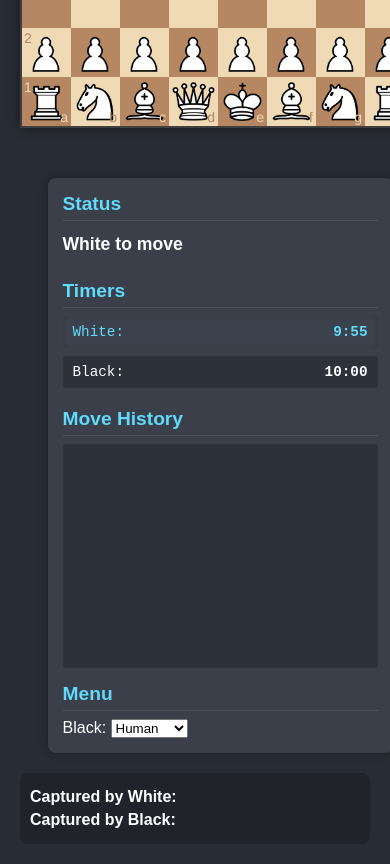
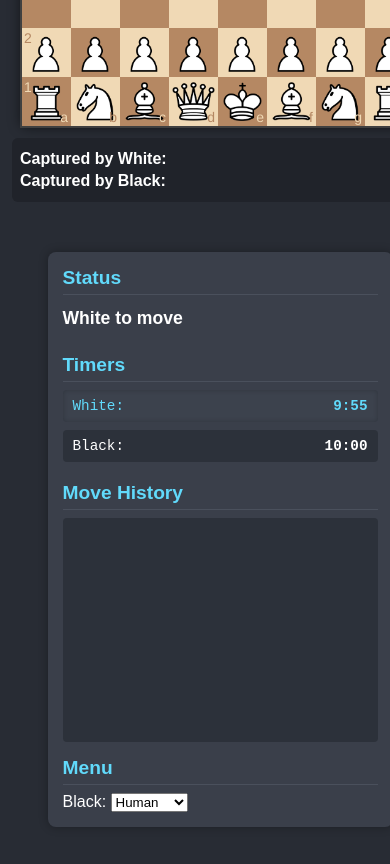
Before and after one commit to sounny/damianchess, a plain HTML site: page index.html in a window 390 px wide. Shown: the part 380-1244 px from the top of the page. Drawn offline with nearby package versions, Linux system fonts and the light colour scheme.

Commit message:
Refactor captured pieces panel layout and styles for improved responsiveness

```diff
--- a/css/style.css
+++ b/css/style.css
@@ -11,6 +11,9 @@
 
 /* Board styles */
 #board-container {
+  display: flex;
+  flex-direction: column;  /* stack board and capture rows */
+  align-items: center;     /* center them horizontally */
   flex-shrink: 0;
 }
 
@@ -105,24 +108,25 @@
 
 /* Captured Pieces panel */
 #captured-container {
-  margin-top: 20px;
-  background: #20232a;       /* match dark theme */
-  padding: 10px;
-  border-radius: 8px;
+  width: 100%;             /* same as board width */
+  margin-top: 10px;
+  background: #20232a;
+  padding: 8px;
+  border-radius: 6px;
 }
 
 .captured-row {
   display: flex;
   align-items: center;
-  margin: 5px 0;
+  margin: 4px 0;
 }
 
 .captured-label {
   color: #fff;
   font-weight: bold;
-  margin-right: 10px;
-  min-width: 130px;
+  min-width: 120px;
   text-align: right;
+  margin-right: 8px;
 }
 
 .captured-pieces {
--- a/index.html
+++ b/index.html
@@ -32,6 +32,18 @@
   <div class="game-container">
     <div id="board-container">
       <div id="board"></div>
+
+      <!-- Captured Pieces Panel now lives under the board -->
+      <div id="captured-container">
+        <div class="captured-row" id="captured-by-white">
+          <span class="captured-label">Captured by White:</span>
+          <div class="captured-pieces"></div>
+        </div>
+        <div class="captured-row" id="captured-by-black">
+          <span class="captured-label">Captured by Black:</span>
+          <div class="captured-pieces"></div>
+        </div>
+      </div>
     </div>
 
     <div id="dashboard">
@@ -62,18 +74,6 @@
     </div>
   </div>
 
-  <!-- Captured Pieces Panel -->
-  <div id="captured-container">
-    <div class="captured-row" id="captured-by-white">
-      <span class="captured-label">Captured by White:</span>
-      <div class="captured-pieces"></div>
-    </div>
-    <div class="captured-row" id="captured-by-black">
-      <span class="captured-label">Captured by Black:</span>
-      <div class="captured-pieces"></div>
-    </div>
-  </div>
-
   <script src="https://code.jquery.com/jquery-3.6.0.min.js"></script>
   <script src="lib/chess.min.js"></script>
   <script src="lib/chessboard-1.0.0.min.js"></script>
```
